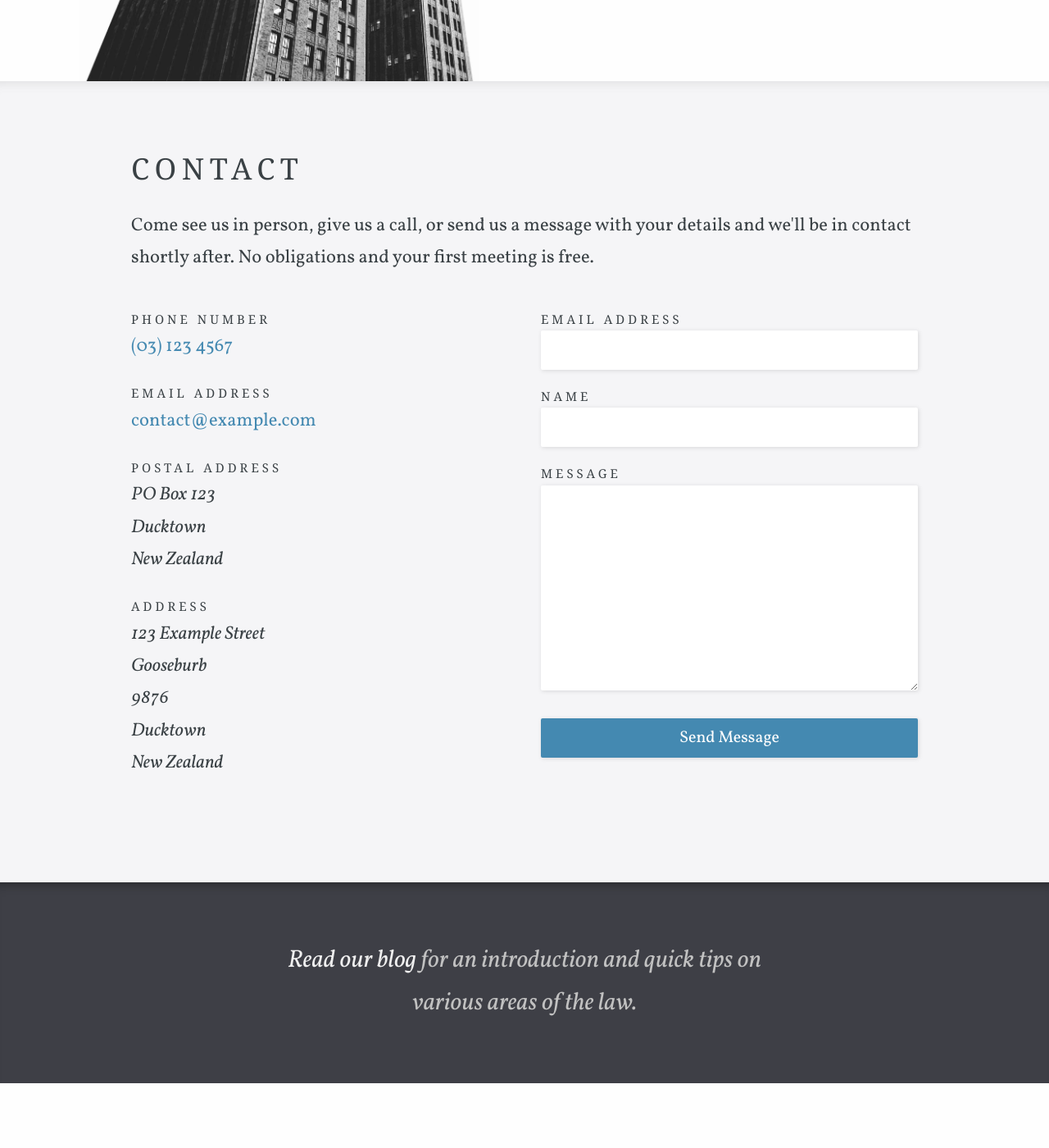
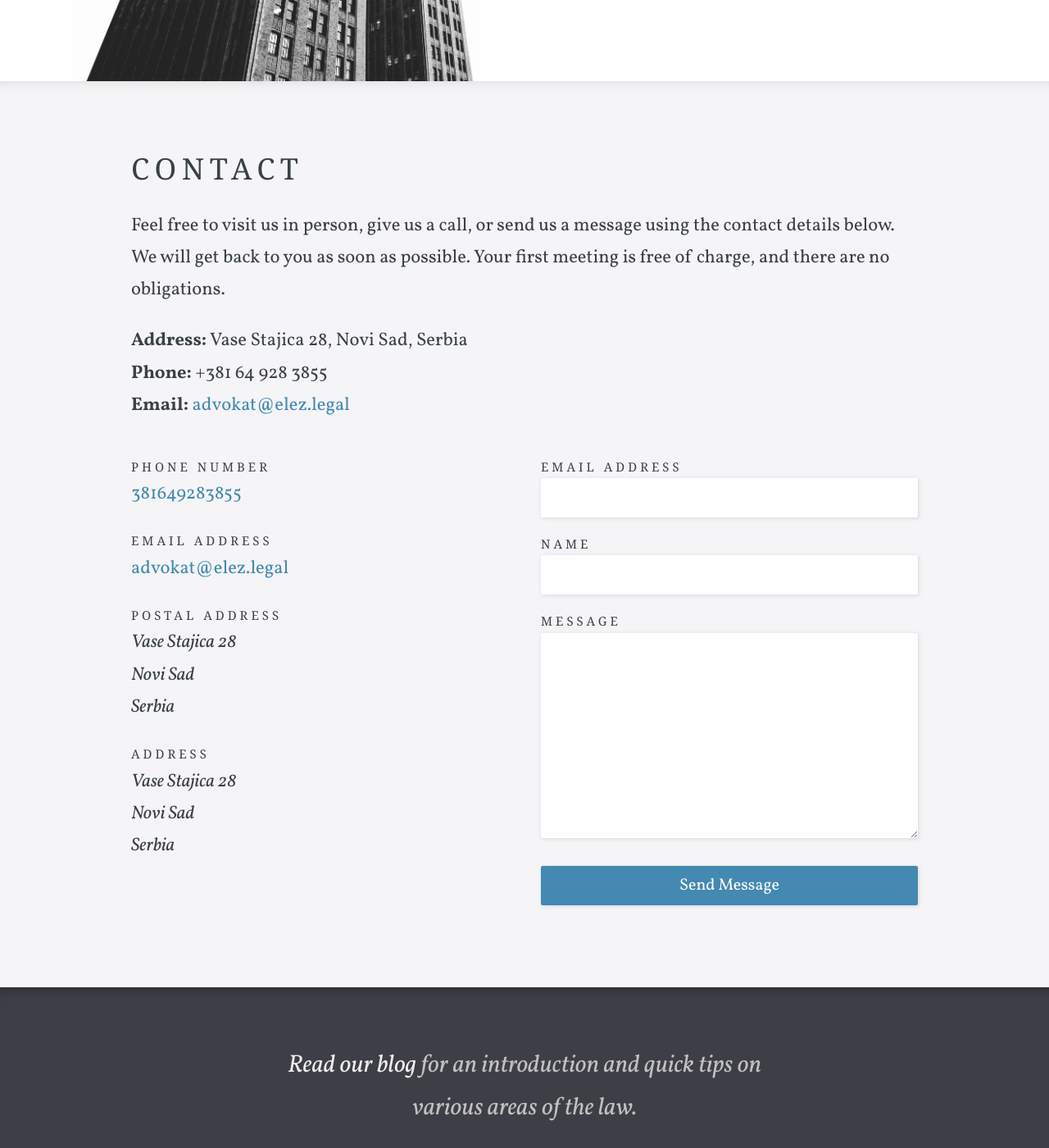
Before and after one commit to cryptonikki/cryptonikki.github.io, a Jekyll site: the page built from contact.html, in a window 1280 px wide and 1400 px high, scrolled down 321 px. Shown: the whole window at 82% size. Built offline with Jekyll 4.4.1, drawn with Linux system fonts in a browser that asks for light colours; some web fonts are replaced; some of the changed text lies outside the part shown.

Commit message:
updated company.yml

```diff
--- a/_data/company.yml
+++ b/_data/company.yml
@@ -1,6 +1,6 @@
-title: Justice
-description: Working with people for over 50 years. Justice Law strives to excel for all clients in every situation.
-contact_email_address: contact@example.com
-phone: (03) 123 4567
-address: 123 Example Street, Gooseburb, 9876, Ducktown, New Zealand
-postal_address: PO Box 123, Ducktown, New Zealand
+title: Nikola Elez
+description: Providing dedicated legal services with extensive experience in various legal fields.
+contact_email_address: advokat@elez.legal
+phone: +381649283855
+address: Vase Stajica 28, Novi Sad, Serbia
+postal_address: Vase Stajica 28, Novi Sad, Serbia
--- a/contact.html
+++ b/contact.html
@@ -6,13 +6,19 @@ large_header: false
 show_in_navigation: true
 navigation_order: 3
 map:
-  latitude: -45.8787605
-  longitude: 170.5027976
+  latitude: 45.25041606923447
+  longitude: 19.842960297111723
   zoom: 13
 ---
 
 <p class="editable">
-	Come see us in person, give us a call, or send us a message with your details and we'll be in contact shortly after. No obligations and your first meeting is free.
+    Feel free to visit us in person, give us a call, or send us a message using the contact details below. We will get back to you as soon as possible. Your first meeting is free of charge, and there are no obligations.
+</p>
+
+<p class="editable">
+    <strong>Address:</strong> Vase Stajica 28, Novi Sad, Serbia<br>
+    <strong>Phone:</strong> +381 64 928 3855<br>
+    <strong>Email:</strong> <a href="mailto:advokat@elez.legal">advokat@elez.legal</a>
 </p>
 
 <div class="columns">
@@ -27,6 +33,7 @@ map:
 
 		<label>Postal Address</label>
 		<address class="contact-info">{{ site.data.company.postal_address | replace: ',', '<br>' }}</address>
+
 		<label>Address</label>
 		<address class="contact-info">{{ site.data.company.address | replace: ',', '<br>' }}</address>
 	</div>
@@ -34,13 +41,13 @@ map:
 	<div class="column">
 		<form method="post" action="/contact-success/">
 			<label for="email_address">Email Address</label>
-			<input id="email_address"type="text" name="email">
+			<input id="email_address" type="email" name="email" required>
 
 			<label for="name">Name</label>
-			<input id="name" type="text" name="name">
+			<input id="name" type="text" name="name" required>
 
 			<label for="message">Message</label>
-			<textarea id="message" name="message"></textarea>
+			<textarea id="message" name="message" required></textarea>
 
 			<input type="hidden" name="_to" value="{{ site.data.company.contact_email_address }}">
 			<input type="text" name="_gotcha" style="display: none;">
@@ -49,6 +56,7 @@ map:
 		</form>
 	</div>
 </div>
+
 
 
 {% if site.google_maps_javascript_api_key and page.call_to_action == 'Map' %}
```
